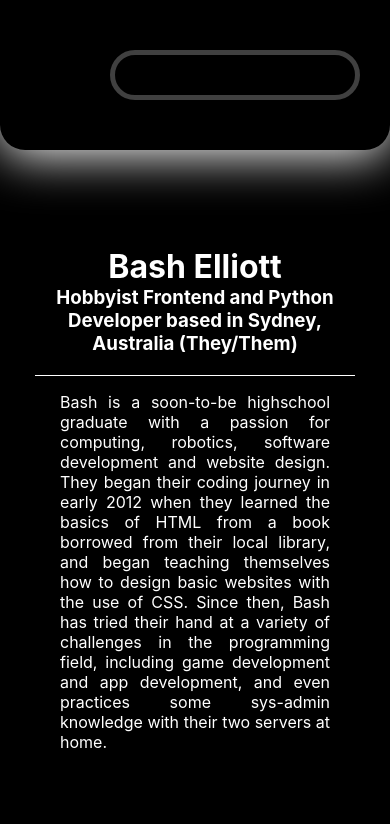
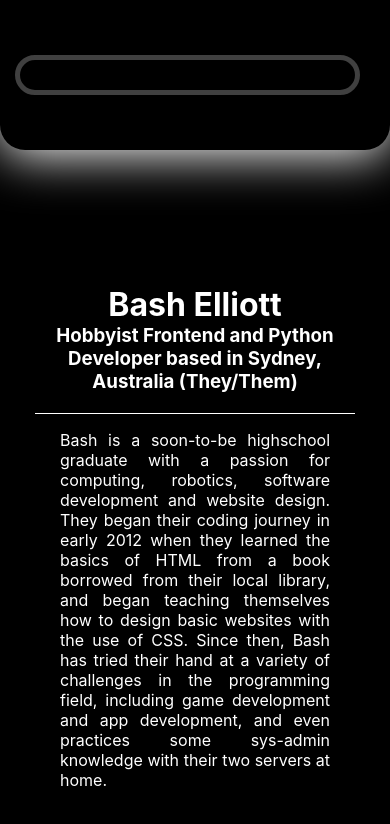
Before and after one commit to rackodo/rackodo-home-page, a Next.js app: page / in a window 390 px wide. Shown: the top 824 px of the page. Built offline with nearby package versions, Linux system fonts and the light colour scheme.

Commit message:
still gotta fix the weird scrolling on mobile

```diff
--- a/styles/Headpanel.css
+++ b/styles/Headpanel.css
@@ -86,7 +86,7 @@
 }
 
 .headpanel-container .disc img {
-    width: 100%;
+    width: 70%;
     height: auto;
     min-width: 150px;
 
@@ -103,7 +103,7 @@
 }
 
 /* For mobile screens */
-@media screen and (max-width: 1000px) {
+@media screen and (max-width: 700px) {
     .headpanel-container {
         flex-wrap: wrap;
         padding: 0px 15px;
@@ -124,6 +124,9 @@
         height: auto;
         margin: auto;
         min-width: 350px;
+    }
+
+    .headpanel-container .disc {
         margin-bottom: 25px;
         margin-top: 125px;
     }
--- a/styles/Navbar/base.css
+++ b/styles/Navbar/base.css
@@ -29,3 +29,9 @@
 .navbar-container:hover {
 	height: 150px;
 }
+
+@media screen and (max-width: 800px) {
+	.navbar-container {
+		height: 75px;
+	}
+}
--- a/styles/Navbar/links.css
+++ b/styles/Navbar/links.css
@@ -69,3 +69,15 @@
 .navbar-links a:hover {
 	border-color: rgba(255,255,255,0);
 }
+
+@media screen and (max-width: 600px) {
+	.navbar-links {
+		flex: auto;
+	}
+}
+
+@media screen and (max-width: 800px) {
+	.navbar-links .cell {
+		padding: 5px;
+	}
+}
--- a/styles/Navbar/logo.css
+++ b/styles/Navbar/logo.css
@@ -15,3 +15,10 @@
 	transform: rotate(30deg);
 	height: 125px;
 }
+
+@media screen and (max-width: 800px) {
+	.navbar-logo-image {
+		height: 75px;
+		padding: 10px;
+	}
+}
```
